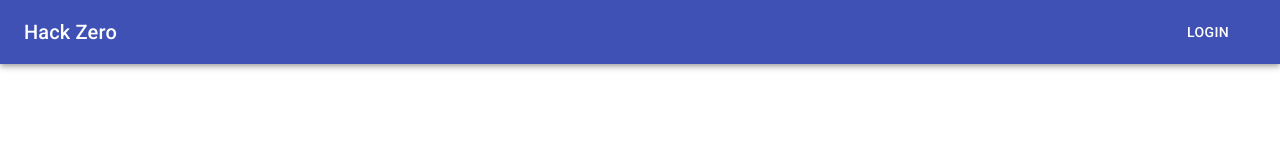
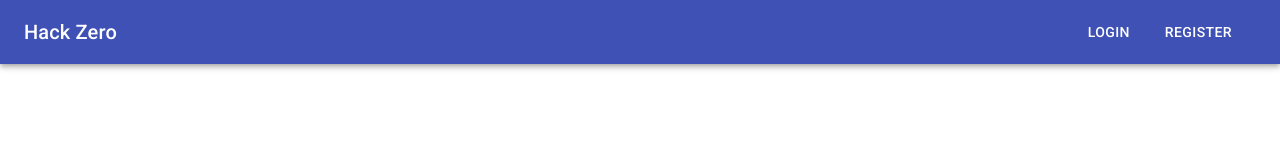
Before and after one commit to hackthehack/hack-zero-v2, a React (Create React App) app: page / in a window 1280 px wide. Shown: the top 160 px of the page. Built offline with nearby package versions, Linux system fonts and the light colour scheme.

Commit message:
Split login and register buttons

```diff
--- a/src/components/header.js
+++ b/src/components/header.js
@@ -23,16 +23,15 @@ const useStyles = makeStyles(theme => ({
   title: {
     flexGrow: 1
   },
-  link:{
-    color: '#ffffff',
-    textDecoration: 'none'
+  link: {
+    color: "#ffffff",
+    textDecoration: "none"
   }
 }));
 
 export default function Header(props) {
   // eslint-disable-next-line
   const [auth, setAuth] = React.useState(false);
-  const [login, setLogin] = React.useState(false);
   const [anchorEl, setAnchorEl] = React.useState(null);
   const open = Boolean(anchorEl);
 
@@ -43,14 +42,6 @@ export default function Header(props) {
   const handleClose = () => {
     setAnchorEl(null);
   };
-
-  const handleBS = event =>{
-    if(login){
-      setLogin(false)
-    }else{
-      setLogin(true)
-    }
-  }
 
   const buttonType = () => {
     if (auth) {
@@ -85,21 +76,20 @@ export default function Header(props) {
           </Menu>
         </div>
       );
-    } else if (login) {
-      return (
-        <Link to="/register" className={classes.link}>
-          <Button color="inherit" className={classes.loginbutton} onClick={handleBS}>
-            Register
-          </Button>
-        </Link>
-      );
     } else {
       return (
-        <Link to="/login" className={classes.link}>
-          <Button color="inherit" className={classes.loginbutton} onClick={handleBS}>
-            Login
-          </Button>
-        </Link>
+        <>
+          <Link to="/login" className={classes.link}>
+            <Button color="inherit" className={classes.loginbutton}>
+              Login
+            </Button>
+          </Link>
+          <Link to="/register" className={classes.link}>
+            <Button color="inherit" className={classes.loginbutton}>
+              Register
+            </Button>
+          </Link>
+        </>
       );
     }
   };
```
